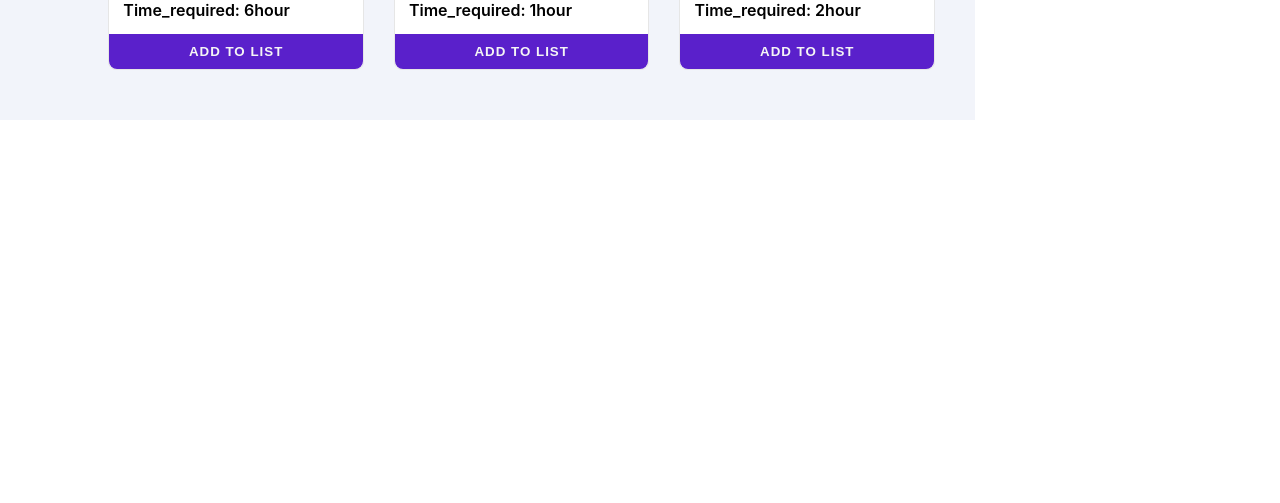
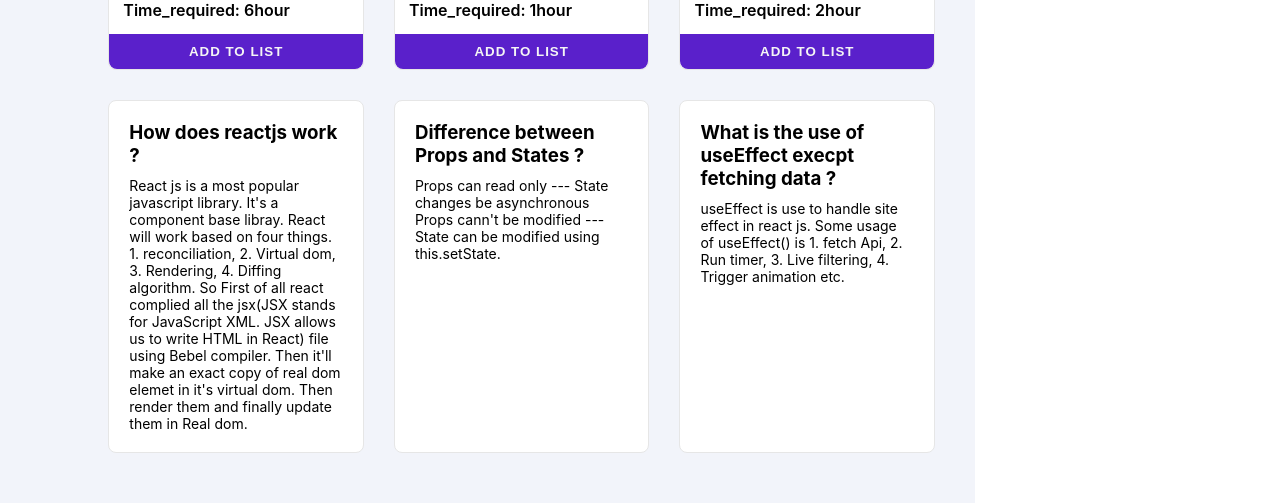
Before and after one commit to shipatulhasan/daily-activities, a React (Create React App) app: page / in a window 1280 px wide. Shown: the part 842-1345 px from the top of the page. Before the commit the page ends 962 px from the top, so only its background shows below. Built offline with nearby package versions, Linux system fonts and the light colour scheme.

Commit message:
completed faq section

```diff
--- /dev/null
+++ b/public/blogs.json
@@ -0,0 +1,20 @@
+[
+    {
+      "id": "100a2",
+      "qu": "How does reactjs work ?",
+      "ans": "React js is a most popular javascript library. It's a component base libray. React will work based on four things. 1. reconciliation, 2. Virtual dom, 3. Rendering, 4. Diffing algorithm. So First of all react complied all the jsx(JSX stands for JavaScript XML. JSX allows us to write HTML in React) file using Bebel compiler. Then it'll make an exact copy of real dom elemet in it's virtual dom. Then render them and finally update them in Real dom."
+
+    },
+    {
+      "id": "100b4",
+      "qu": "Difference between Props and States ?",
+      "ans": "Props can read only --- State changes be asynchronous Props cann't be modified --- State can be modified using this.setState."
+
+    },
+    {
+      "id": "100c6",
+      "qu": "What is the use of useEffect execpt fetching data ?",
+      "ans": "useEffect is use to handle site effect in react js. Some usage of useEffect() is 1. fetch Api, 2. Run timer, 3. Live filtering, 4. Trigger animation etc."
+
+    }
+]
--- /dev/null
+++ b/src/SingleFaq/SingleFaq.css
@@ -0,0 +1,7 @@
+.blog-body{
+    padding: 20px;
+}
+.blog-body p{
+    font-size: 14px;
+    padding-top: 10px;
+}
--- /dev/null
+++ b/src/SingleFaq/SingleFaq.js
@@ -0,0 +1,15 @@
+import React from 'react';
+import './SingleFaq.css'
+
+const SingleFaq = ({blog}) => {
+    return (
+        <div className='card'>
+            <div className="blog-body">
+                    <h3 className='title'>{blog.qu}</h3>
+                    <p>{blog.ans}</p>
+                </div>
+            </div>
+    );
+};
+
+export default SingleFaq;
--- /dev/null
+++ b/src/components/Faq/Faq.js
@@ -0,0 +1,26 @@
+import React,{useState, useEffect} from 'react';
+import SingleFaq from '../../SingleFaq/SingleFaq';
+
+const Faq = () => {
+    const [blogs, setBlogs] = useState([])
+
+    useEffect(()=>{
+        fetch('blogs.json')
+        .then(res=>res.json())
+        .then(data=>setBlogs(data))
+
+    }, [])
+
+
+
+
+    return (
+        <div className='activities-container'>
+            {
+                blogs.map(blog=><SingleFaq blog={blog} key={blog.id}></SingleFaq>)
+            }
+        </div>
+    );
+};
+
+export default Faq;
--- a/src/components/Main/Main.js
+++ b/src/components/Main/Main.js
@@ -1,5 +1,6 @@
 import logo from '../../daily-tasks.png'
 import Activity from '../Activity/Activity';
+import Faq from '../Faq/Faq';
 import './Main.css'
 
 const Main = ({activities, handleTask}) => {
@@ -24,6 +25,9 @@
 
 
                 </div>
+                <div>
+                    <Faq></Faq>
+                </div>
             </div>
         </section>
     );
```
Also changed, not shown: src/components/Faq/Faq.css (added).
